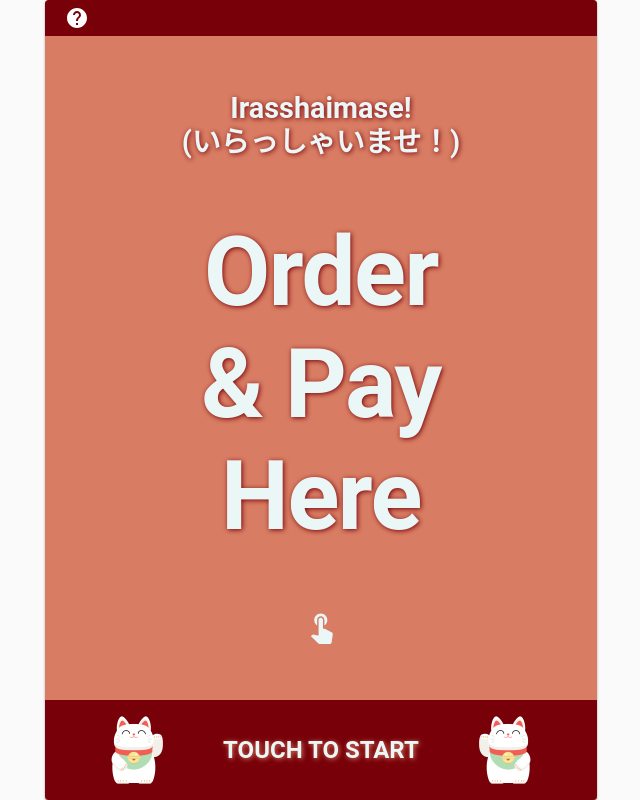
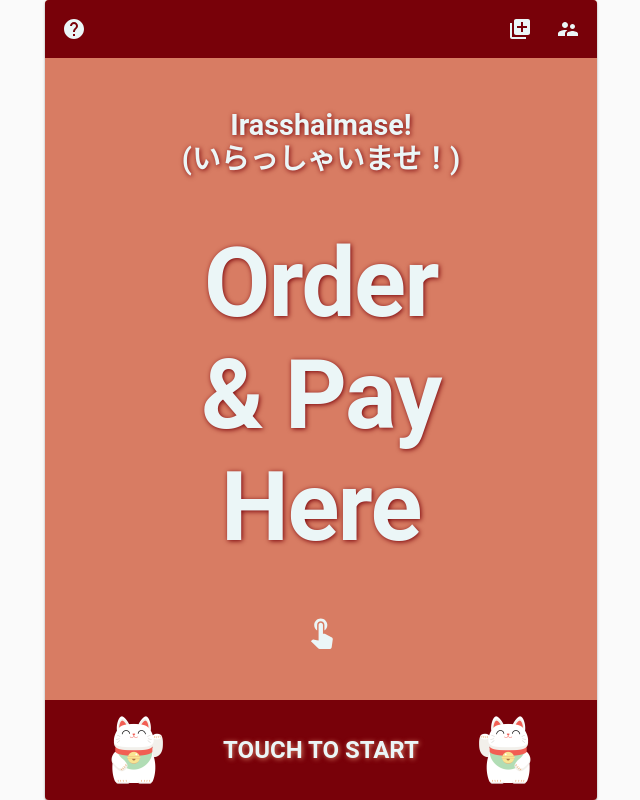
Before and after one commit to jmtblei/irasshaimasekioskfullstack, a React (Create React App) app in the folder frontend/: page / in a window 1280 px wide. Shown: the whole page, without its empty margins (319-959 px from the left). Built offline with nearby package versions, Linux system fonts and the light colour scheme.

Commit message:
info buttons, fix hook console error

```diff
--- a/frontend/src/components/Info.js
+++ b/frontend/src/components/Info.js
@@ -15,6 +15,8 @@ import {
     GitHub,
     LinkedIn,
     Web,
+    Queue,
+    SupervisorAccount,
 } from "@material-ui/icons";
 import { useStyles } from "../styles";
 
@@ -31,10 +33,10 @@ export default function Info() {
     };
 
     return (
-        <Box className={[styles.crimson]}>
-            <Button color="primary" onClick={handleClickOpen}>
+        <Box className={[styles.crimson, styles.betweenPad]}>
+            <IconButton className={styles.infoButton} onClick={handleClickOpen}>
                 <Help />
-            </Button>
+            </IconButton>
             <Dialog
                 open={isOpen}
                 onClose={handleClose}
@@ -100,6 +102,32 @@ export default function Info() {
                 </Button>
                 </DialogActions>
             </Dialog>
+            <Box>
+                <a
+                    href="https://irasshaimase-demo.herokuapp.com/queue"
+                    target="_blank"
+                    rel="noopener noreferrer"
+                >
+                    <IconButton
+                        aria-label="queue"
+                        className={styles.infoButton}
+                    >
+                    <Queue />
+                    </IconButton>
+                </a>
+                <a
+                    href="https://irasshaimase-demo.herokuapp.com/admin"
+                    target="_blank"
+                    rel="noopener noreferrer"
+                >
+                    <IconButton
+                        aria-label="admin"
+                        className={styles.infoButton}
+                    >
+                    <SupervisorAccount />
+                    </IconButton>
+                </a>
+            </Box>
         </Box>
     );
 }
--- a/frontend/src/screens/AdminScreen.js
+++ b/frontend/src/screens/AdminScreen.js
@@ -25,7 +25,7 @@ export default function AdminScreen() {
 
   useEffect(() => {
     listOrders(dispatch);
-  }, []);
+  }, [dispatch]);
 
   const setOrderStateHandler = async (order, action) => {
     try {
--- a/frontend/src/screens/QueueScreen.js
+++ b/frontend/src/screens/QueueScreen.js
@@ -21,7 +21,7 @@ export default function QueueScreen() {
 
   useEffect(() => {
     listQueue(dispatch);
-  }, []);
+  }, [dispatch]);
 
   return (
     <Box className={[styles.root, styles.aijiro]}>
--- a/frontend/src/styles.js
+++ b/frontend/src/styles.js
@@ -20,6 +20,19 @@ export const useStyles = makeStyles((theme) => ({
     aijiro: {
         backgroundColor: "#EBF6F7",
         color: "#780109"
+    },
+    //Info
+    betweenPad: {
+        display: "flex",
+        justifyContent: 'space-between',
+        padding: 5,
+    },
+    infoButton: {
+        color: "#EBF6F7",
+        "&:hover": {
+            color: "#EBF6F7",
+            backgroundColor: "#D87C63",
+        },
     },
     //HomeScreen
     root: {
```
